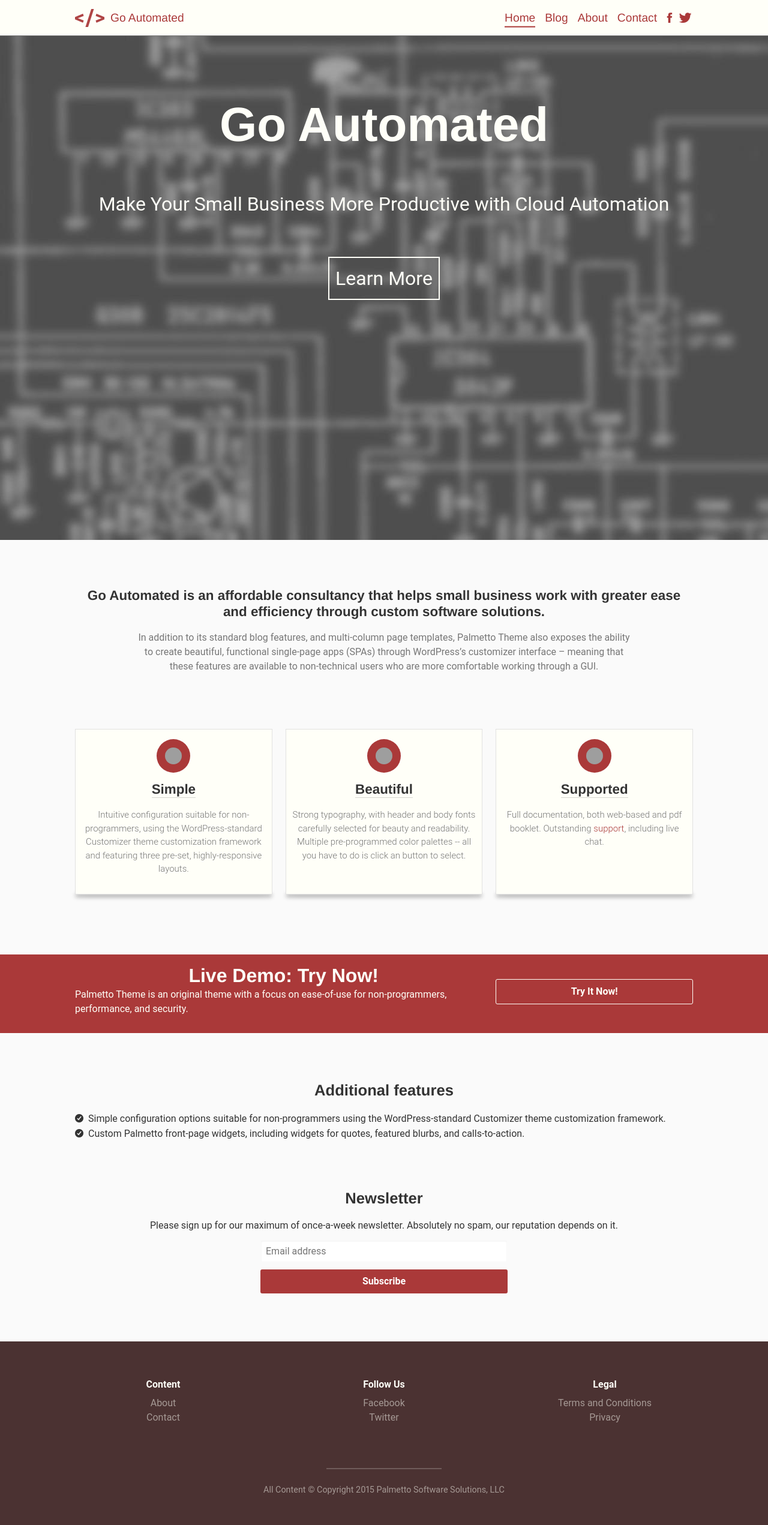
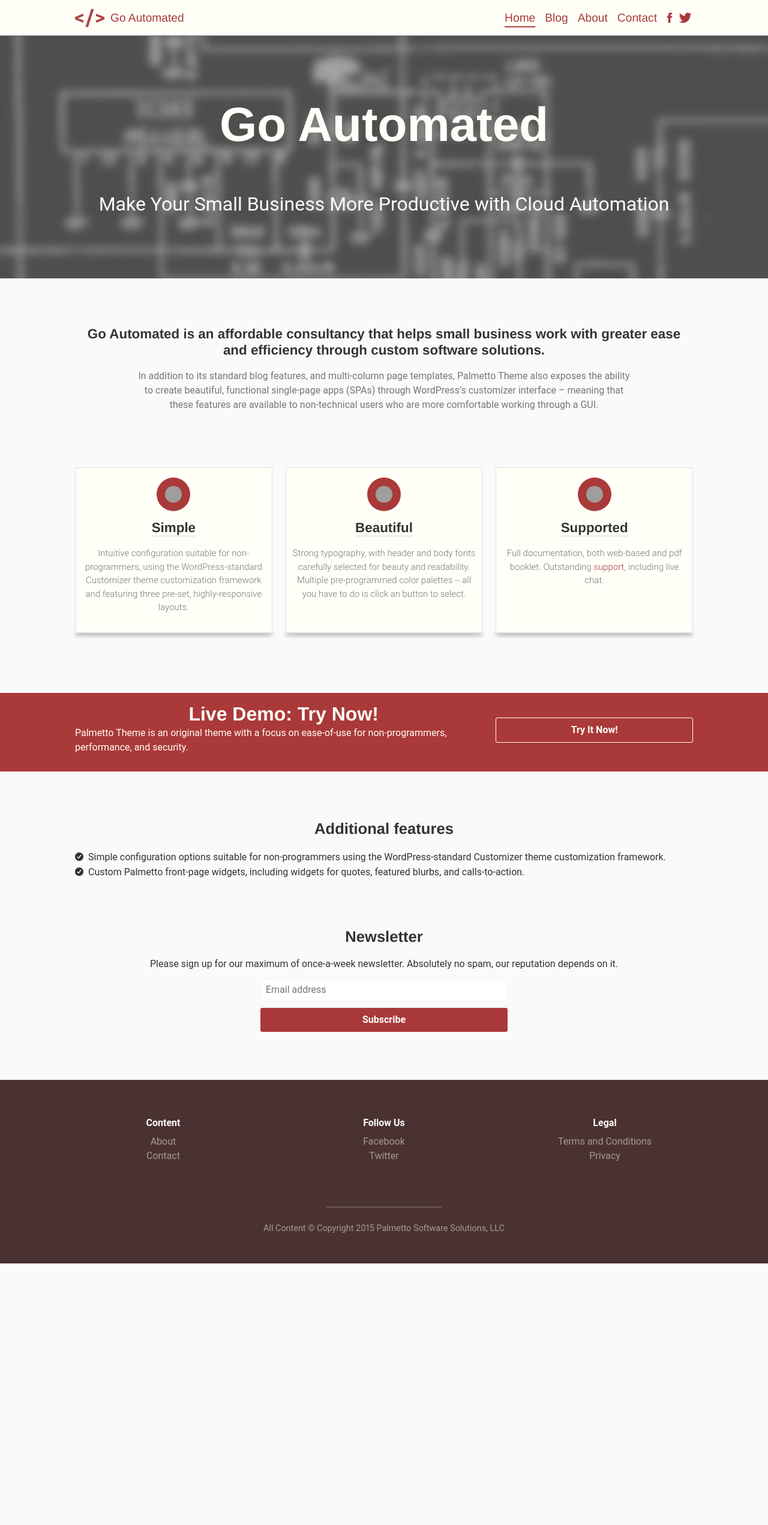
Before and after one commit to esbullington/goautomated, a Jekyll site: the page built from index.html, in a window 1280 px wide. Shown: the whole page at 60% size. Built offline with Jekyll 4.4.1, drawn with Linux system fonts in a browser that asks for light colours; some web fonts are replaced; comment, search, counter and statistics services are not loaded; after the commit the page ends 2106 px from its top, so only the background shows below that; grey boxes are pictures that could not be loaded.

```diff
--- a/assets/css/style.css
+++ b/assets/css/style.css
@@ -605,23 +605,18 @@ main.default section {
 
 .section-header {
   background-image: url("../img/backgrounds/retina/blueprint.jpg");
-  min-height: calc(100vh - 60px);
   color: #FFFFF8; }
   .section-header p {
     color: #FFFFF8; }
   .section-header header {
-    margin-top: 100px;
+    margin: 100px 0;
     text-align: center; }
     .section-header header h1 {
       font-size: 500%; }
     .section-header header p, .section-header header span {
       font-size: 200%; }
   .section-header .learn-more {
-    display: inline-block;
-    margin: 40px 0;
-    border: 2px solid #FFFFF8;
-    padding: 10px;
-    cursor: pointer; }
+    display: none; }
 
 .section-intro {
   margin-bottom: 3em; }
```
Also changed, not shown: src/styles/includes/sections/header.scss (+8 -7 lines).
